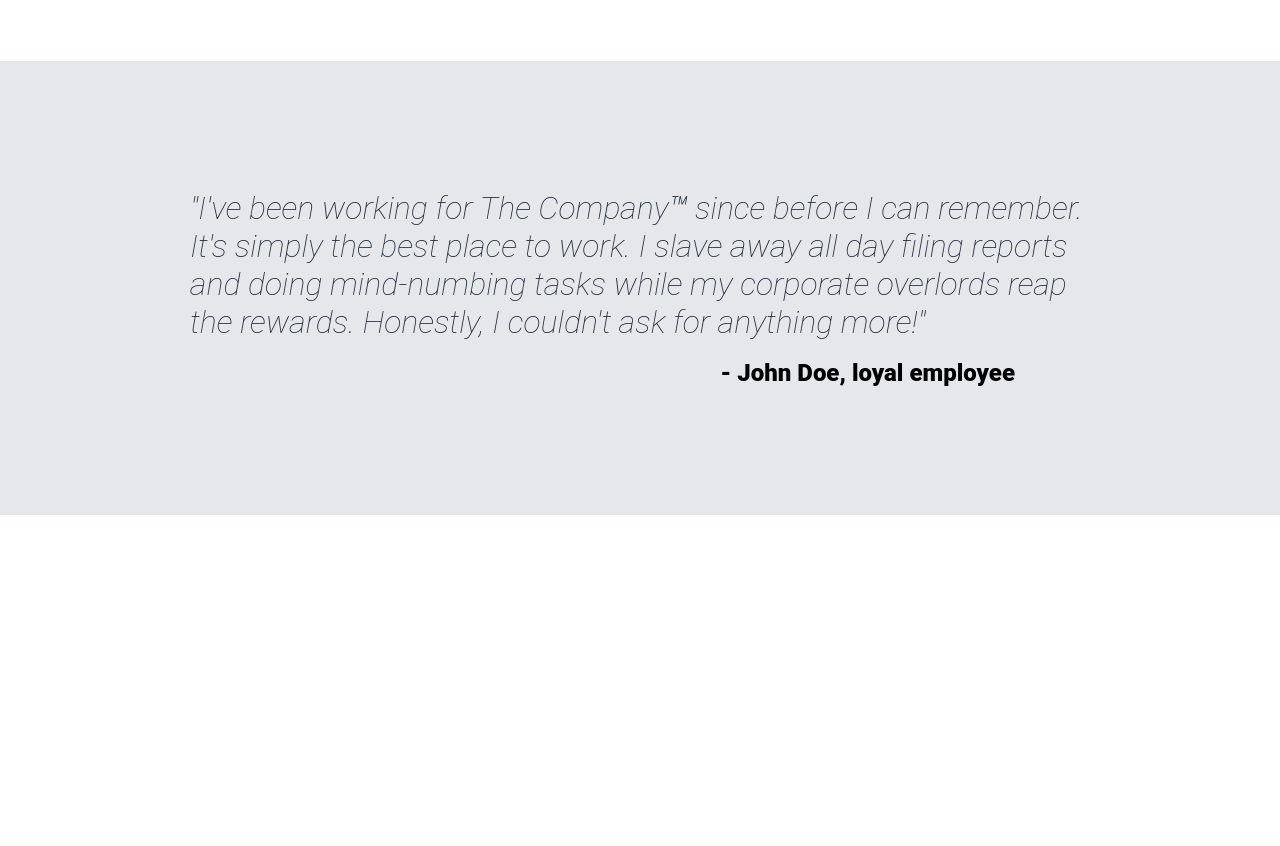
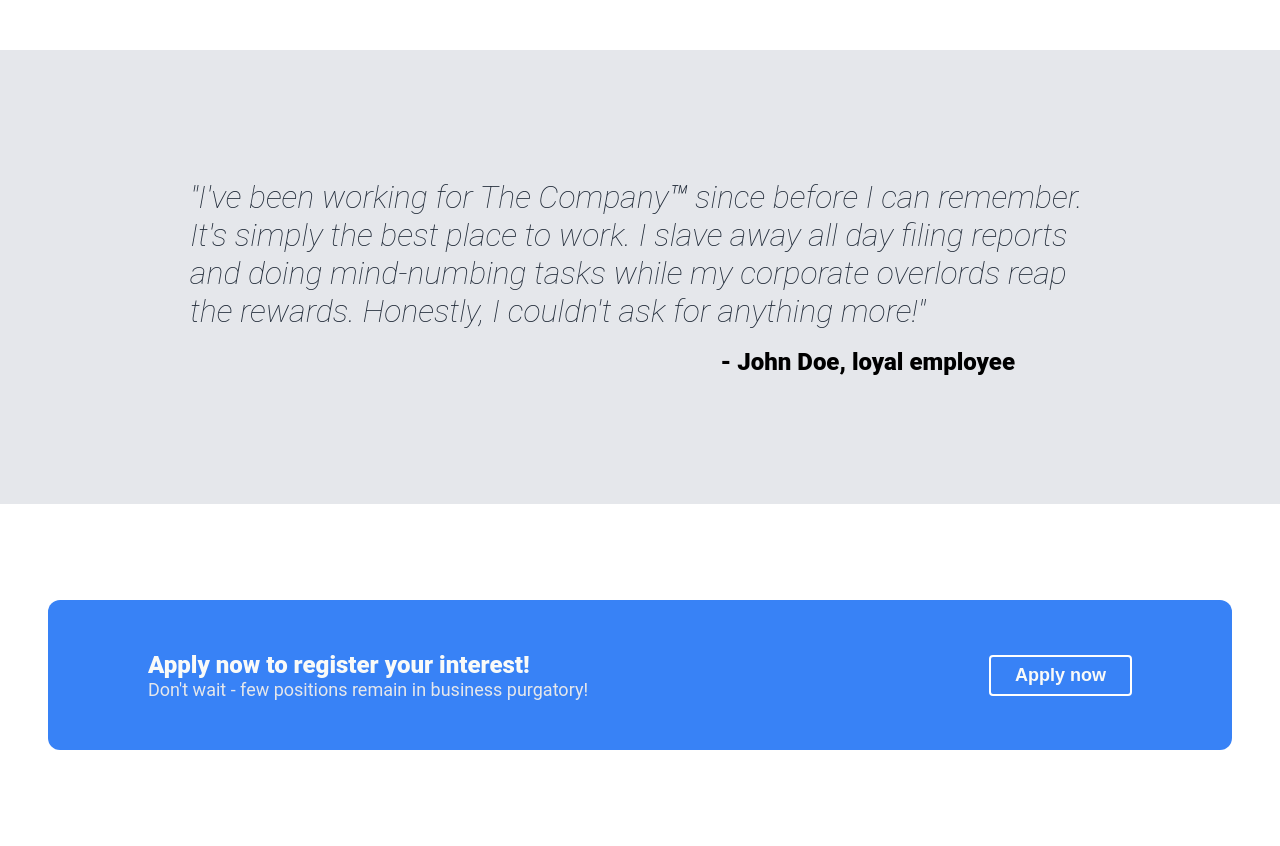
Before and after one commit to EwanWeir/odin-landing-page, a plain HTML site: page index.html in a window 1280 px wide. Shown: the part 1138-1984 px from the top of the page. Before the commit the page ends 1653 px from the top, so only its background shows below. Drawn offline with Linux system fonts and the light colour scheme.

Commit message:
Create and fill out call to action
Create call to action section below quote, add
apply now button inside call to action.

```diff
--- a/index.html
+++ b/index.html
@@ -67,5 +67,16 @@
                 <div class="quote-credit">- John Doe, loyal employee</div>
             </div>
         </div>
+        <div class="call-to-action">
+            <div class="wrapper">
+                <div class="sign-up-box">
+                    <div>
+                        <div class="sign-up-text-bold">Apply now to register your interest!</div>
+                        <div class="sign-up-text-secondary">Don't wait - few positions remain in business purgatory!</div>
+                    </div>
+                    <button class="button">Apply now</button>
+                </div>
+            </div>
+        </div>
     </body>
 </html>
--- a/styles.css
+++ b/styles.css
@@ -58,9 +58,13 @@ body {
 }
 
 a,
-.hero-secondary {
+.hero-secondary,
+.sign-up-text-secondary {
     color: #e5e7eb;
     font-size: 18px;
+}
+
+.hero-secondary {
     margin-bottom: 18px;
 }
 
@@ -145,3 +149,35 @@ a,
     text-align: right;
     width: 750px;
 }
+
+.call-to-action {
+    padding: 96px 48px;
+}
+
+.sign-up-box {
+    background-color: #3882f6;
+    border-radius: 12px;
+    width: 1000px;
+    min-height: 50px;
+    padding: 50px 100px;
+    display: flex;
+    justify-content: space-between;
+    align-items: center;
+    gap: 24px;
+}
+
+.sign-up-box .button {
+    background-color: #3882f6;
+    border: none;
+    color: #f9faf8;
+    font-size: 18px;
+    font-weight: 700;
+    border-radius: 4px;
+    border: 2px solid white;
+    padding: 8px 24px;
+}
+.sign-up-text-bold {
+    font-size: 24px;
+    font-weight: 900;
+    color: #f9faf8;
+}
```
